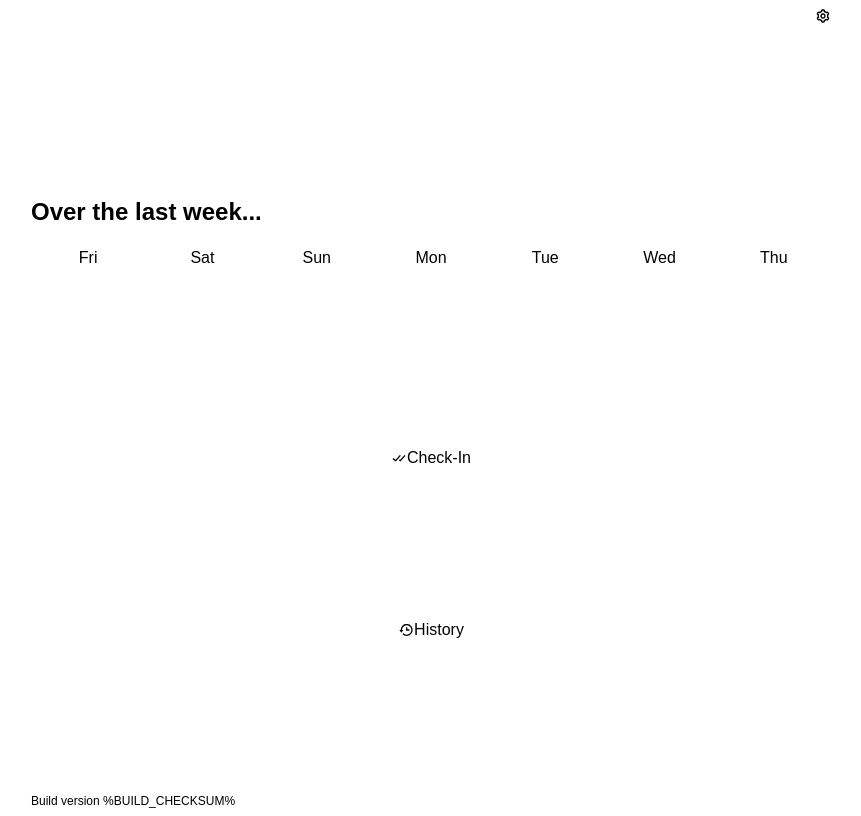
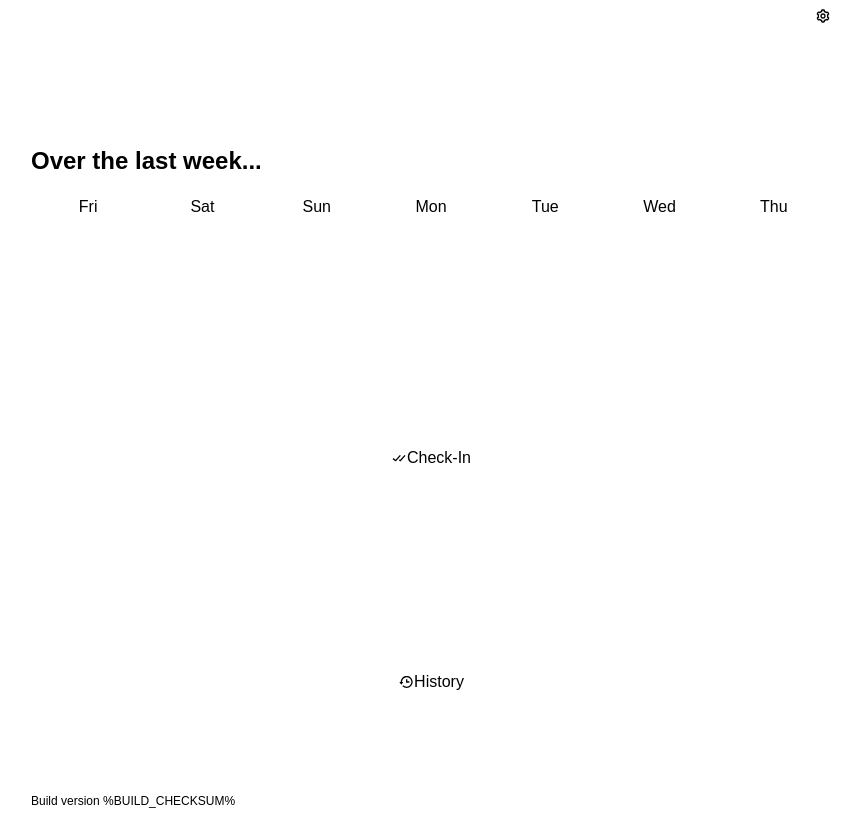
Before and after one commit to wmmiii/hey_you_good, a React app: page / in a window 1280 px wide. Shown: the whole page, without its empty margins (209-1070 px from the left). Built offline with nearby package versions, Linux system fonts and the light colour scheme; the HTML template or start-up script is replaced by a standard one.

Commit message:
Fix the page layout (#67)
* Fix the page layout

* Fix main page CSS

```diff
--- a/src/components/Page.tsx
+++ b/src/components/Page.tsx
@@ -2,12 +2,18 @@ import React from 'react';
 import styles from './Page.module.scss';
 
 interface PageProps {
+  className?: string;
   header?: React.ReactNode;
   footer?: React.ReactNode;
   children: React.ReactNode;
 }
 
 export default function Page(props: PageProps): JSX.Element {
+  const contentClasses = [styles.content];
+  if (props.className) {
+    contentClasses.push(props.className);
+  }
+
   return (
     <div className={styles.container}>
       {
@@ -16,7 +22,9 @@ export default function Page(props: PageProps): JSX.Element {
           {props.header}
         </div>
       }
-      {props.children}
+      <div className={contentClasses.join(' ')}>
+        {props.children}
+      </div>
       {
         props.footer &&
         <div className={styles.footer}>
--- a/src/pages/Index.module.scss
+++ b/src/pages/Index.module.scss
@@ -3,7 +3,7 @@
   flex-direction: row;
 }
 
-:global(.index-content) {
+.content {
   display: flex;
   flex-direction: column;
   gap: var(--padding-med);
--- a/src/pages/Index.tsx
+++ b/src/pages/Index.tsx
@@ -31,6 +31,7 @@ export default function Index(): JSX.Element {
 
   return (
     <Page
+      className={styles.content}
       header={
         <div className={styles.header}>
           <div style={{ flex: 1 }}></div>
```
Also changed, not shown: 1 other file (tests, documents, lock files or other folders).
